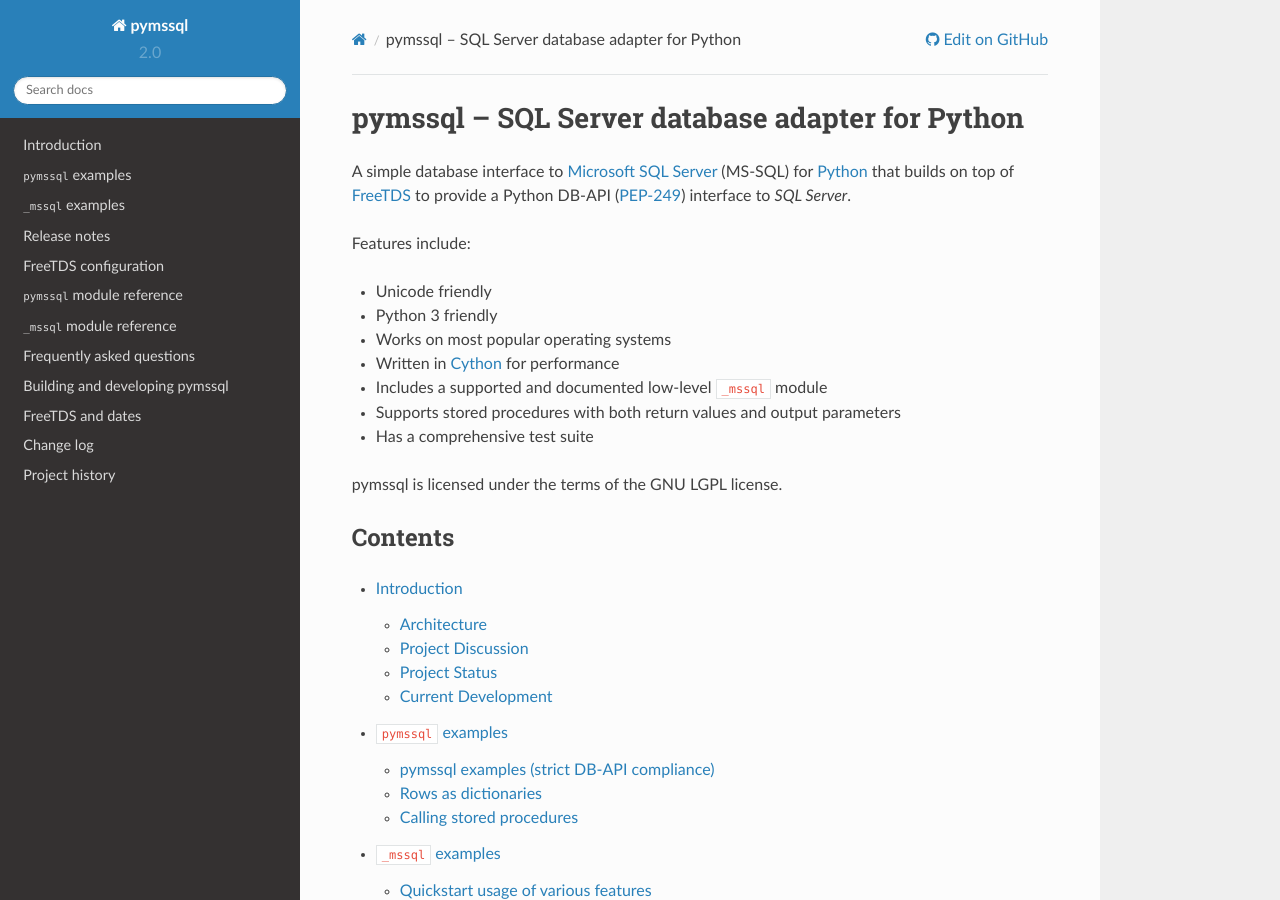
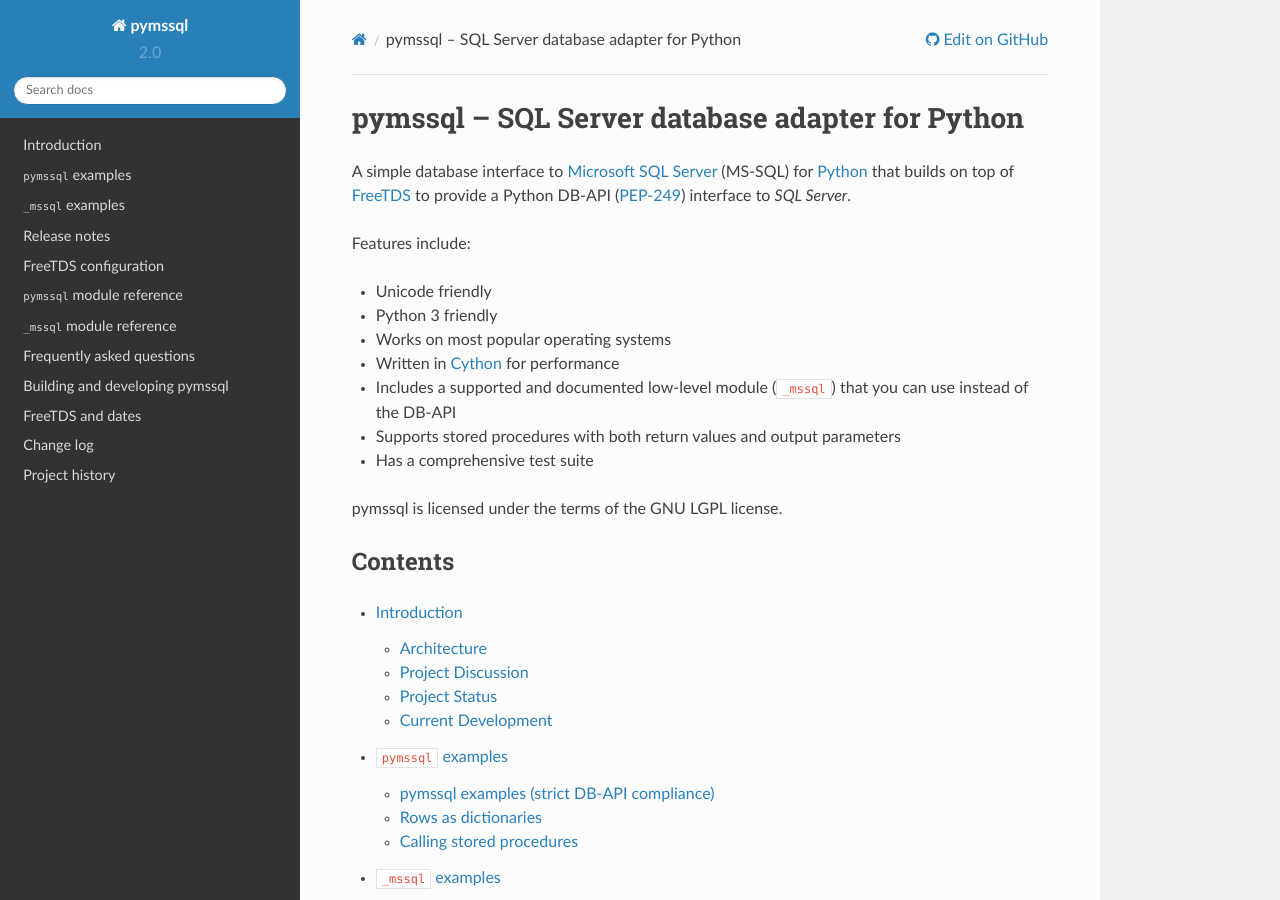
Before and after one commit to pymssql/pymssql, a Sphinx documentation site: the page built from docs/index.rst, in a window 1280 px wide and 900 px high. Built offline with Sphinx 7.4.7 and the Read the Docs theme 2.0.0, drawn with Linux system fonts in a browser that asks for light colours.

Commit message:
Main page tweak.

```diff
--- a/docs/index.rst
+++ b/docs/index.rst
@@ -17,7 +17,8 @@
 * Python 3 friendly
 * Works on most popular operating systems
 * Written in Cython_ for performance
-* Includes a supported  and documented low-level ``_mssql`` module
+* Includes a supported and documented low-level module (``_mssql``) that you
+  can use instead of the DB-API
 * Supports stored procedures with both return values and output parameters
 * Has a comprehensive test suite
 
```
